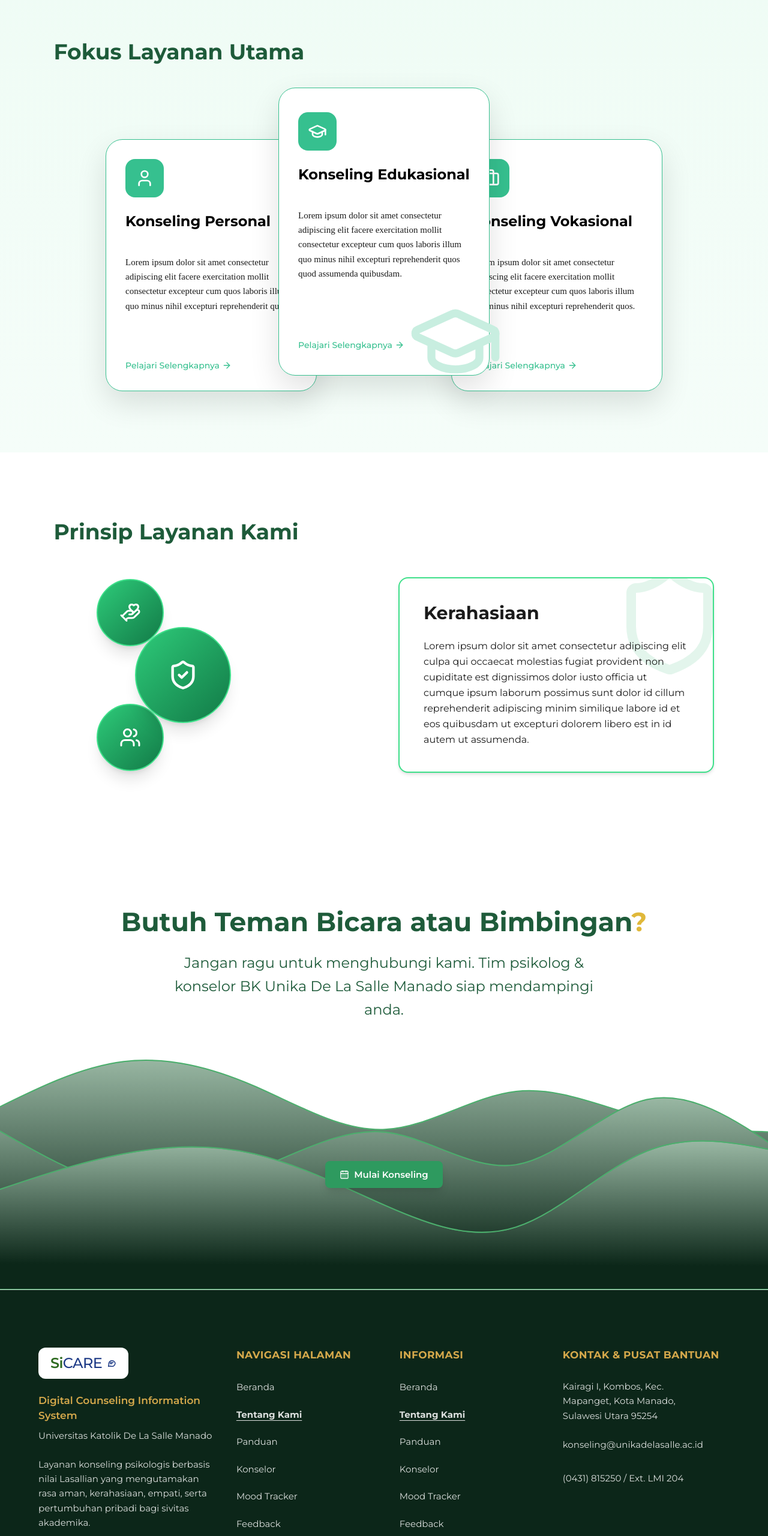
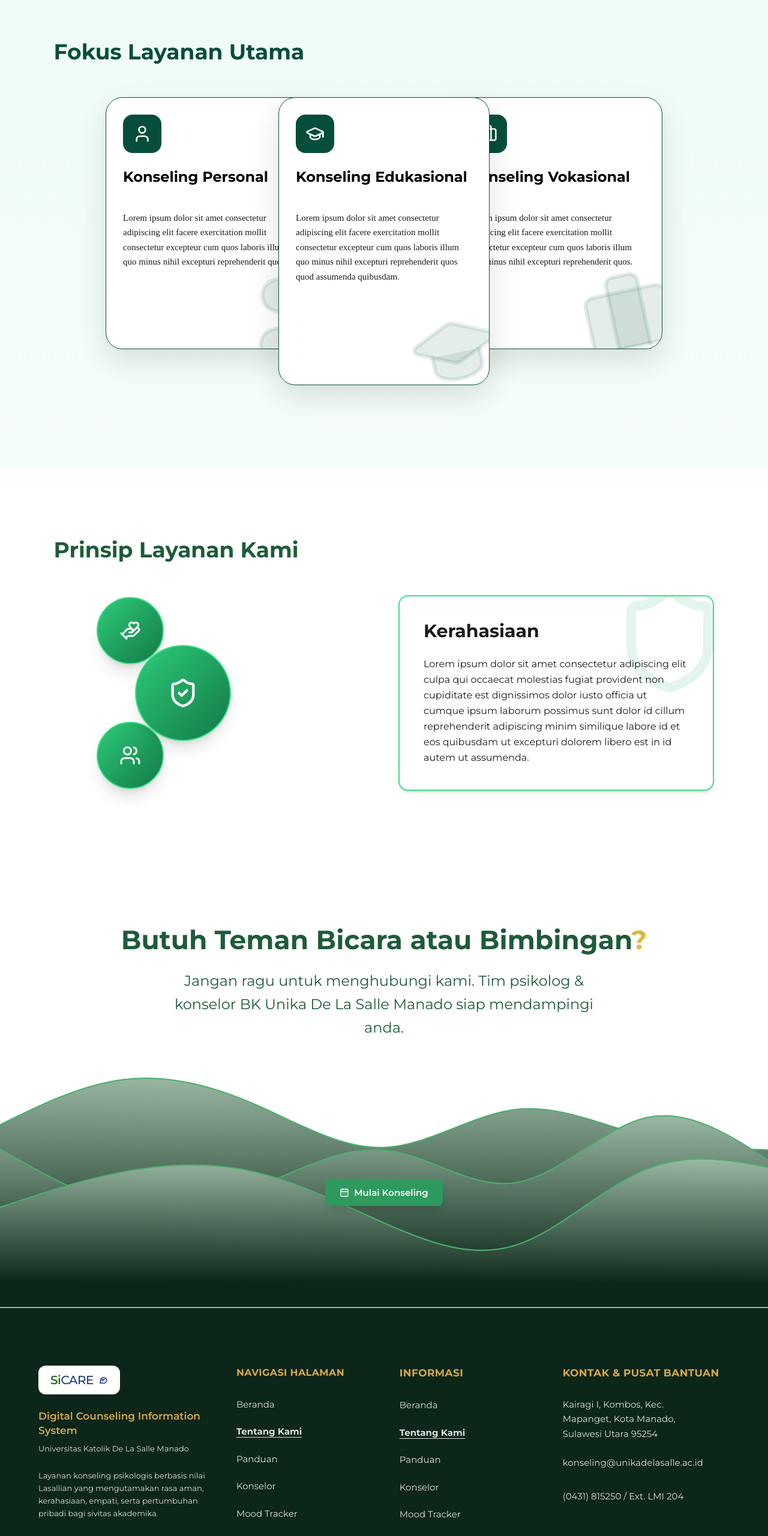
Before and after one commit to mrco23/SiCARE, a React (Vite) app in the folder fe/: page /tentang-kami in a window 1280 px wide. Shown: the part 1717-4277 px from the top of the page at 60% size. Built offline with nearby package versions, Linux system fonts and the light colour scheme.

Commit message:
style(AboutPage): make animation on card

```diff
--- a/fe/src/components/home/Footer.tsx
+++ b/fe/src/components/home/Footer.tsx
@@ -36,7 +36,7 @@ export default function Footer() {
               to="/"
               className="inline-flex items-center gap-2 rounded-xl bg-white px-5 py-2.5"
             >
-              <span className="text-2xl font-medium tracking-tight">
+              <span className="text-xl font-medium tracking-tight">
                 <span className="font-semibold text-[#2d6a1f]">Si</span>
                 <span className="text-[#1d3a86]">CARE</span>
               </span>
@@ -55,13 +55,13 @@ export default function Footer() {
               </svg>
             </Link>
 
-            <p className="mt-6 text-base font-semibold text-[#d4a84b] sm:text-[17px]">
+            <p className="mt-6 text-sm font-semibold text-[#d4a84b] sm:text-[17px]">
               Digital Counseling Information System
             </p>
-            <p className="mt-2 text-[15px] text-white/85">
+            <p className="mt-2 text-[13px] text-white/85">
               Universitas Katolik De La Salle Manado
             </p>
-            <p className="mt-6 max-w-[360px] text-[15px] leading-relaxed text-white/85">
+            <p className="mt-6 max-w-[360px] text-[13px] leading-relaxed text-white/85">
               Layanan konseling psikologis berbasis nilai Lasallian yang
               mengutamakan rasa aman, kerahasiaan, empati, serta pertumbuhan
               pribadi bagi sivitas akademika.
@@ -70,7 +70,7 @@ export default function Footer() {
 
           {/* Navigasi halaman */}
           <div>
-            <h3 className="text-base font-bold uppercase tracking-wide text-[#d4a84b] sm:text-[17px]">
+            <h3 className="text-base font-bold uppercase tracking-wide text-[#d4a84b] ">
               Navigasi Halaman
             </h3>
             <ul className="mt-7 flex flex-col gap-5">
--- a/fe/src/pages/public/AboutPage.tsx
+++ b/fe/src/pages/public/AboutPage.tsx
@@ -1,5 +1,6 @@
+"use client";
+
 import {
-  ArrowUpRight,
   CalendarDays,
   CircleCheck,
   Briefcase,
@@ -13,7 +14,7 @@ import {
   Eye,
   Users,
 } from "lucide-react";
-import type { ElementType } from "react";
+import { useState, type CSSProperties, type ElementType } from "react";
 import Navbar from "../../components/home/Navbar";
 
 // Lebar konten: sama dengan navbar dan homepage
@@ -29,7 +30,6 @@ function AboutHero() {
 
   return (
     <section className="-mt-16 md:-mt-20 relative overflow-hidden bg-[#f3fdf7] pb-40 pt-32 md:pb-44 md:pt-44">
-
       {/* Logo besar di latar kanan atas */}
       <img
         src="/logo.png"
@@ -250,54 +250,76 @@ function FokusLayanan() {
     },
   ];
 
-  // Posisi tumpukan di desktop: kiri & kanan mundur, tengah di depan
-  const stackPos = [
-    "md:-mr-16 md:translate-y-10 md:z-10",
-    "md:z-20 md:-translate-y-4",
-    "md:-ml-16 md:translate-y-10 md:z-10",
-  ];
+  // Index kartu yang sedang di-hover (null = posisi awal)
+  const [hovered, setHovered] = useState<number | null>(null);
+
+  // Slot posisi (0 = kiri, 1 = tengah, 2 = kanan).
+  // Kartu yang di-hover pindah ke tengah, kartu tengah gantian pindah ke slot kartu tsb.
+  const slotOf = (i: number) => {
+    if (hovered === null || hovered === 1) return i;
+    if (i === hovered) return 1;
+    if (i === 1) return hovered;
+    return i;
+  };
 
   return (
     <section className="relative overflow-hidden bg-linear-to-b from-[#effcf5] to-[#f5fdf9] py-20 md:py-28">
       <div className={`relative z-10 ${container}`}>
-        <h2 className="font-[Montserrat] text-3xl font-bold text-[#1e5b3a] sm:text-4xl">
+        <h2 className="font-[Montserrat] text-3xl font-bold text-[#064e3b] sm:text-4xl">
           Fokus Layanan Utama
         </h2>
 
-        <div className="mt-14 flex flex-col items-center gap-8 md:flex-row md:items-center md:justify-center md:gap-0">
+        {/* --step = jarak antar slot (lebar kartu - tumpang tindih 4rem) */}
+        <div
+          className="mt-14 flex flex-col items-center gap-8 md:flex-row md:items-start md:justify-center md:gap-0 md:[--step:16rem] lg:[--step:18rem]"
+          onMouseLeave={() => setHovered(null)}
+        >
           {cards.map((card, i) => {
             const Icon = card.icon;
+            const slot = slotOf(i);
+            const isCenter = slot === 1;
+            const isHovered = hovered === i;
+
             return (
+              // Wrapper statis = area hover (tidak ikut bergeser, supaya tidak berkedip)
               <div
                 key={card.title}
-                className={`group relative flex w-full max-w-sm flex-col rounded-[28px] border border-[#36c08f] bg-white p-7 shadow-[0_20px_50px_rgba(0,0,0,0.12)] transition-all duration-500 ease-out hover:z-30! hover:-translate-y-3 hover:scale-[1.03] hover:shadow-[0_30px_60px_rgba(0,0,0,0.2)] sm:p-8 md:w-80 md:max-w-none lg:w-88 ${
-                  card.highlight ? "md:h-[480px] md:py-10" : "md:h-[420px]"
-                } ${stackPos[i]}`}
+                onMouseEnter={() => setHovered(i)}
+                className={`relative w-full max-w-sm md:h-[510px] md:w-80 md:max-w-none lg:w-88 ${
+                  i === 0 ? "md:-mr-16" : i === 2 ? "md:-ml-16" : ""
+                }`}
               >
-                {/* Ikon tergambar di sudut kanan bawah untuk kartu tengah */}
-                {card.highlight && (
-                  <Icon className="pointer-events-none absolute -bottom-6 -right-6 h-40 w-40 text-[#c8eee0]" />
-                )}
+                <div
+                  style={
+                    {
+                      "--tx": `calc(var(--step) * ${slot - i})`,
+                    } as CSSProperties
+                  }
+                  className={`group relative flex flex-col overflow-hidden rounded-[28px] border border-[#064e3b] bg-white p-7 shadow-[0_20px_50px_rgba(0,0,0,0.12)] sm:p-8 md:pointer-events-none md:absolute md:inset-x-0 md:top-0 md:translate-x-[var(--tx)] md:transition-[translate,scale,transform,height,box-shadow,padding] md:duration-700 md:ease-[cubic-bezier(0.22,1,0.36,1)] md:will-change-transform ${
+                    isCenter
+                      ? "md:z-30 md:h-[480px] md:translate-y-0 md:py-10 md:shadow-[0_30px_60px_rgba(0,0,0,0.22)]"
+                      : "md:z-10 md:h-[420px] md:translate-y-[72px]"
+                  } ${isHovered ? "md:scale-[1.03]" : ""}`}
+                >
+                  {/* Ikon besar transparan di sudut kanan bawah */}
+                  <Icon
+                    fill="currentColor"
+                    strokeWidth={1}
+                    className="pointer-events-none absolute -bottom-6 -right-6 h-40 w-40 -rotate-12 text-[#064e3b]/10"
+                  />
 
-                <div className="flex h-16 w-16 items-center justify-center rounded-2xl bg-[#36c08f]">
+                  <div className="relative flex h-16 w-16 items-center justify-center rounded-2xl bg-[#064e3b]">
                     <Icon className="h-8 w-8 text-white" />
                   </div>
 
-                <h3 className="mt-6 font-[Montserrat] text-2xl font-bold text-black">
+                  <h3 className="relative mt-6 font-[Montserrat] text-2xl font-bold text-black">
                     {card.title}
                   </h3>
 
-                <p className="mt-8 font-[Poppins] text-sm leading-relaxed text-[#1b1b1b] sm:text-[15px] md:mt-10">
+                  <p className="relative mt-8 font-[Poppins] text-sm leading-relaxed text-[#1b1b1b] sm:text-[15px] md:mt-10">
                     {card.text}
                   </p>
-
-                <a
-                  href="#"
-                  className="relative mt-auto pt-8 inline-flex items-center gap-1 text-sm font-medium text-[#36c08f] transition-all duration-300 group-hover:gap-2"
-                >
-                  Pelajari Selengkapnya{" "}
-                  <ArrowUpRight className="h-4 w-4 rotate-45" />
-                </a>
+                </div>
               </div>
             );
           })}
```
Also changed, not shown: fe/public/gio.jpeg (added), fe/public/rico.png (added). Lines whose indentation alone changed are shown as unchanged.
